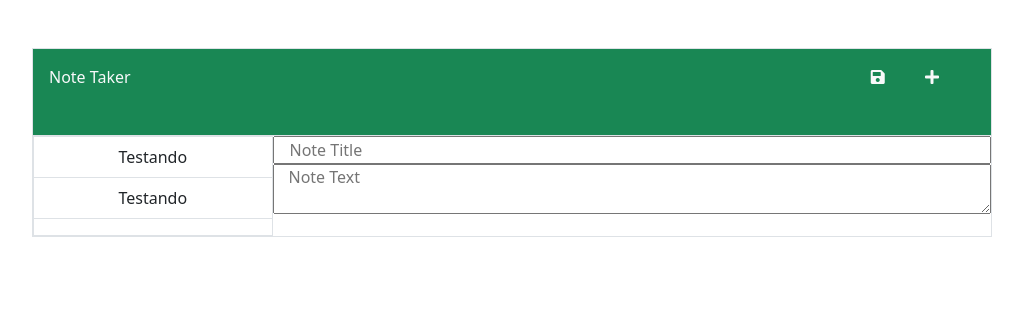
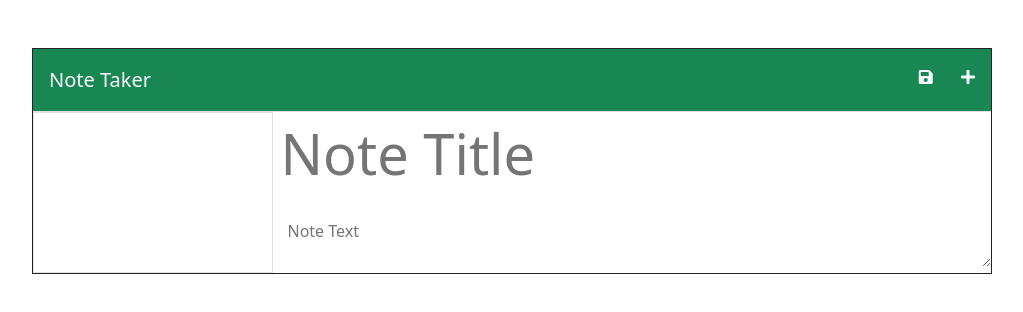
Before and after one commit to gabrielcalk/node-express_notetracker, a website: page public/notes.html in a window 1280 px wide. Shown: the whole page, without its empty margins (128-1151 px from the left). Drawn offline with nearby package versions, Linux system fonts and the light colour scheme; no server answers.

Commit message:
finished with all the front end html

```diff
--- a/public/assets/css/styles.css
+++ b/public/assets/css/styles.css
@@ -3,8 +3,3 @@
   margin: 0;
   padding: 0;
 }
-
-i{
-  width: 50px;
-  height: 50px;
-}
--- a/public/notes.html
+++ b/public/notes.html
@@ -20,13 +20,13 @@
   </head>
 
   <body>
-    <section class="border w-75 m-auto mt-5">
+    <section id="box_note" class="border border-dark w-75 m-auto mt-5">
       <section class="bg-success d-flex justify-content-between p-3 border-bottom">
         <div>
-          <a class="text-decoration-none fs-6 text-light" href="/">Note Taker </a>
+          <a class="text-decoration-none fs-5 text-light" href="/">Note Taker </a>
         </div>
         <div class="icons">
-          <i class="fas fa-save text-light save-note"></i>
+          <i class="fas fa-save text-light save-note mr-4"></i>
           <i class="fas fa-plus text-light new-note"></i>
         </div>
       </section>
@@ -38,16 +38,15 @@ the note and the inputs-->
 <!-- Note that have been added -->
             <div class="w-25 border">
               <div class="d-flex justify-content-around">
-                <ul class="list-unstyled w-100 text-center">
-                  <li class="border-bottom p-2">Testando</li>
-                  <li class="border-bottom p-2">Testando</li>
+                <ul id="list_note" class="list-unstyled w-100 text-center">
+                  <!-- <li class="border-bottom p-2 d-flex justify-content-around">Testando<img class="h-50 mt-1" alt="trash_can" src="/public/assets/images/iconmonstr-trash-can-1-16.png"></li> -->
                 </ul>
               </div>
             </div>
 <!-- inputs -->
             <div class="w-75">
-              <input class="col" placeholder="Note Title" maxlength="28" type="text"/>
-              <textarea class="col" placeholder="Note Text"></textarea>
+              <input class="col p-2 display-4 border-0" placeholder="Note Title" maxlength="28" type="text"/>
+              <textarea class="col border-0 mt-4" placeholder="Note Text"></textarea>
             </div>
         </section>
       </main>
```
Also changed, not shown: public/assets/images/iconmonstr-trash-can-1-16.png (added).
